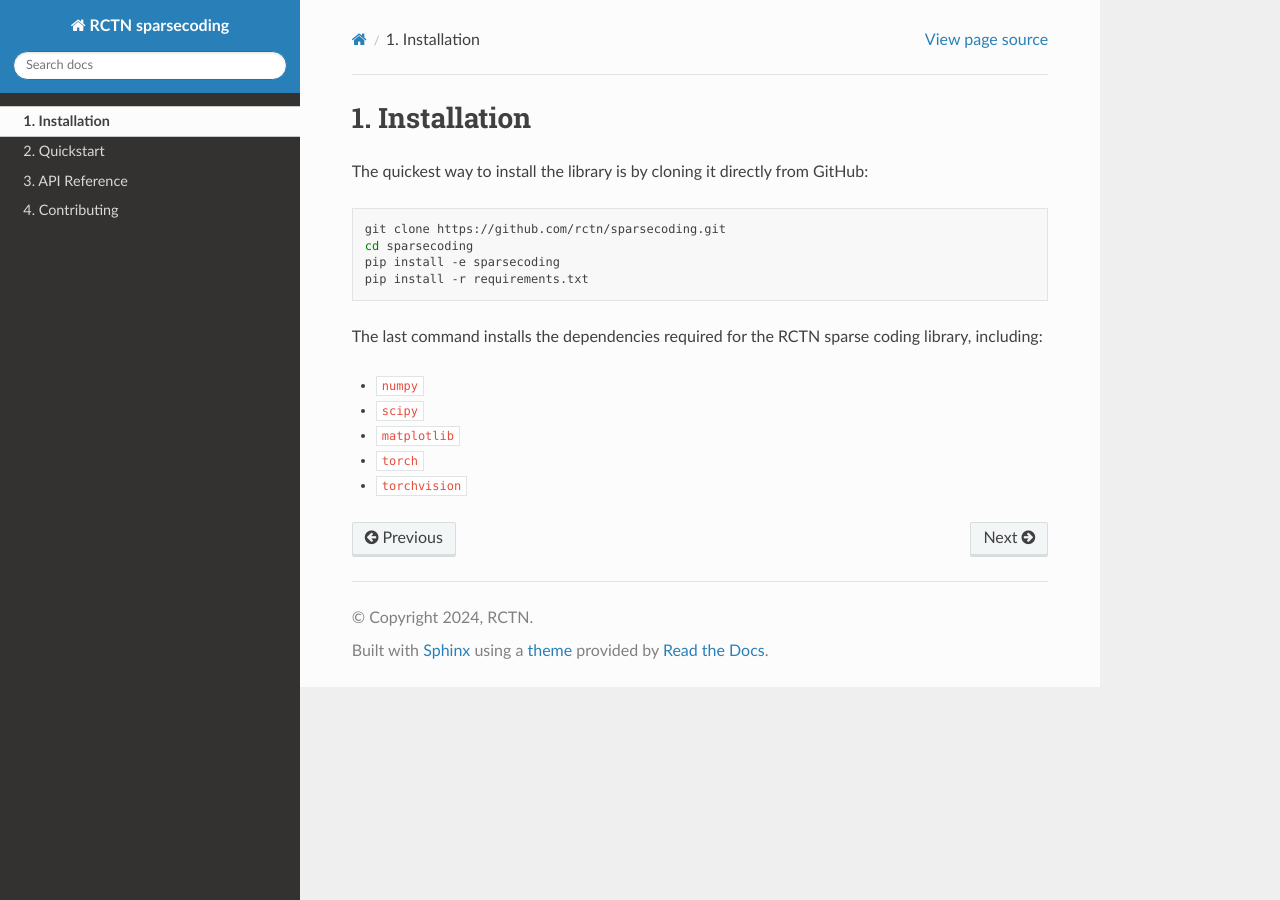
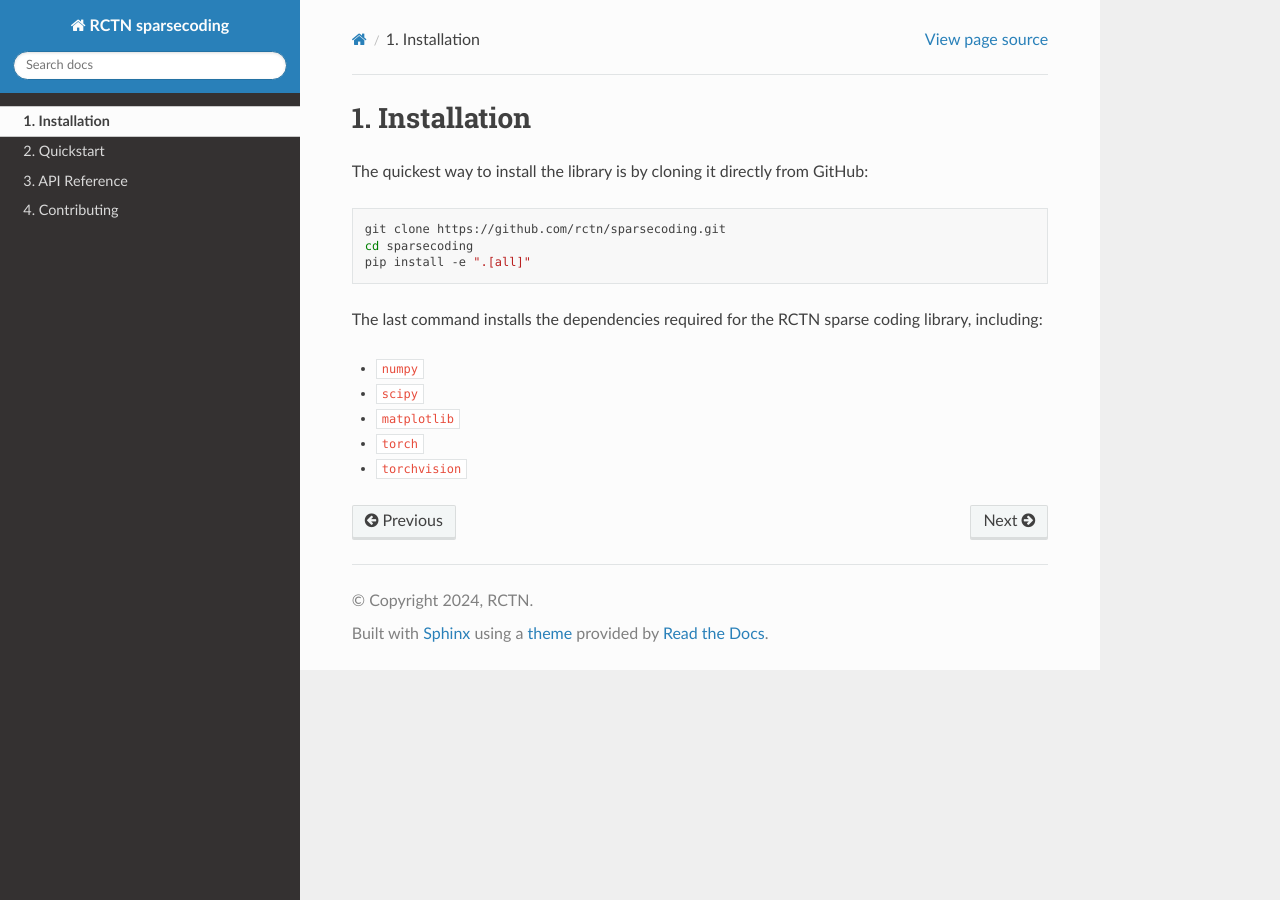
Before and after one commit to rctn/sparsecoding, a Sphinx documentation site: the page built from docs/install.rst, in a window 1280 px wide. Built offline with Sphinx 7.4.7 and the Read the Docs theme 3.1.0, drawn with Linux system fonts in a browser that asks for light colours.

Commit message:
install instructions using pyproject.toml

```diff
--- a/docs/install.rst
+++ b/docs/install.rst
@@ -8,8 +8,7 @@ The quickest way to install the library is by cloning it directly from GitHub:
 
     git clone https://github.com/rctn/sparsecoding.git
     cd sparsecoding
-    pip install -e sparsecoding
-    pip install -r requirements.txt
+    pip install -e ".[all]"
 
 The last command installs the dependencies required for the RCTN sparse coding library, including:
 
```
